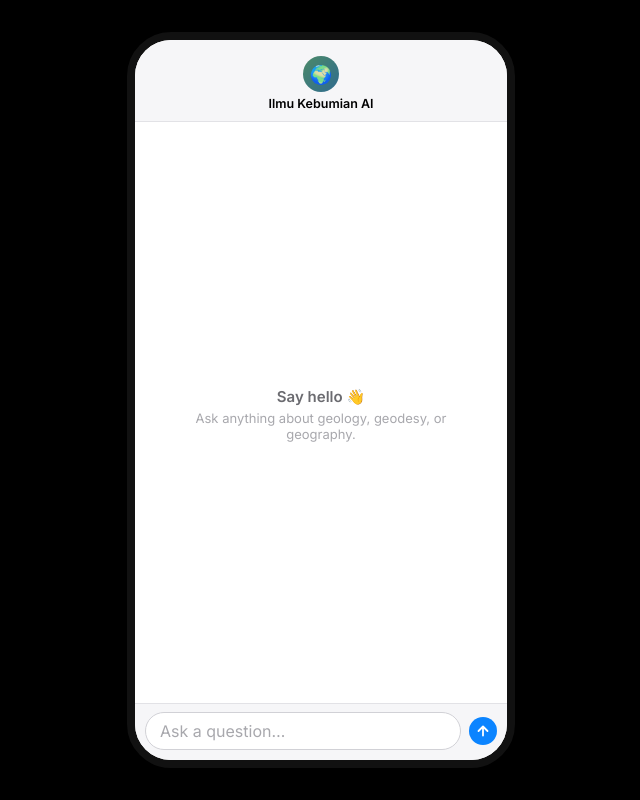
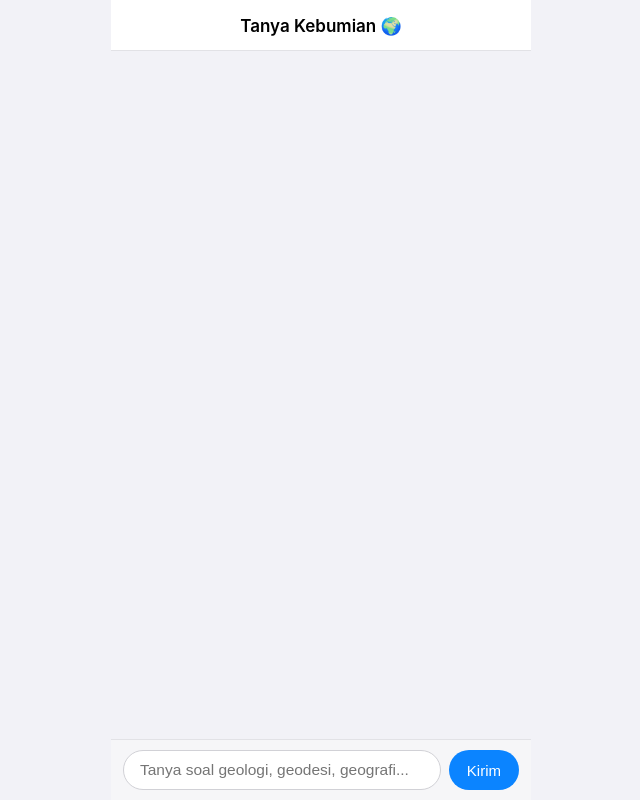
Before and after one commit to emeralda1221/uji-coba-app, a website: page index.html in a window 1280 px wide. Shown: the whole page, without its empty margins (319-959 px from the left). Drawn offline with Linux system fonts and the light colour scheme.

Commit message:
Update index.html

```diff
--- a/index.html
+++ b/index.html
@@ -1,344 +1,169 @@
-<!DOCTYPE html>
-<html lang="en">
+<!doctype html>
+<html lang="id">
   <head>
-<meta charset="UTF-8">
-<meta name="viewport" content="width=device-width, initial-scale=1.0">
-<title>Chat about Ilmu Kebumian</title>
-<link rel="preconnect" href="https://fonts.googleapis.com">
-<link rel="preconnect" href="https://fonts.gstatic.com" crossorigin>
-<link href="https://fonts.googleapis.com/css2?family=Inter:wght@400;500;600;700&display=swap" rel="stylesheet">
+    <meta charset="UTF-8" />
+    <meta name="viewport" content="width=device-width, initial-scale=1.0" />
+    <title>Chat tentang ilmu kebumian</title>
     <style>
-  :root{
-    --ios-blue:#0b84ff;
-    --bubble-grey:#e9e9eb;
-    --text-grey:#3c3c43;
-    --hairline:#e2e2e6;
-    --status-bg:#f6f6f8;
+      :root {
+        --ios-blue: #0b84ff;
+        --bubble-grey: #e9e9eb;
+        --bg: #f2f2f7;
       }
-
-  *{ box-sizing:border-box; -webkit-tap-highlight-color:transparent; }
-
-  html,body{ height:100%; }
-
-  body{
-    font-family:'Inter', -apple-system, BlinkMacSystemFont, sans-serif;
-    max-width:420px;
-    margin:0 auto;
-    background:#000;
-    display:flex;
-    align-items:center;
-    justify-content:center;
-    min-height:100vh;
-    padding:16px;
+      * {
+        box-sizing: border-box;
       }
-
-  /* ---- Phone frame ---- */
-  #phone{
-    width:100%;
-    max-width:390px;
-    aspect-ratio:390/844;
-    max-height:92vh;
-    background:#fff;
-    border-radius:44px;
-    border:8px solid #111;
-    box-shadow:0 20px 60px rgba(0,0,0,0.5);
-    overflow:hidden;
-    display:flex;
-    flex-direction:column;
-    position:relative;
+      body {
+        font-family: -apple-system, BlinkMacSystemFont, "Segoe UI", sans-serif;
+        max-width: 420px;
+        margin: 0 auto;
+        padding: 0;
+        background: var(--bg);
+        min-height: 100vh;
+        display: flex;
+        flex-direction: column;
       }
-
-  /* ---- Nav header ---- */
-  #chat-header{
-    background:var(--status-bg);
-    padding:16px 12px 10px;
-    display:flex;
-    align-items:center;
-    gap:6px;
-    flex-shrink:0;
-    border-bottom:1px solid var(--hairline);
+      h1 {
+        font-size: 17px;
+        font-weight: 600;
+        text-align: center;
+        background: #fff;
+        margin: 0;
+        padding: 16px 16px 14px;
+        border-bottom: 1px solid #e2e2e6;
+        position: sticky;
+        top: 0;
       }
-  #header-center{
-    flex:1;
-    display:flex;
-    flex-direction:column;
-    align-items:center;
-    gap:4px;
+      #chat-box {
+        display: flex;
+        flex-direction: column;
+        gap: 8px;
+        margin: 0;
+        padding: 16px;
+        min-height: 320px;
+        flex: 1;
       }
-  #avatar{
-    width:36px; height:36px;
-    border-radius:50%;
-    background:linear-gradient(135deg,#4c8a68,#2f6b8f);
-    display:flex; align-items:center; justify-content:center;
-    font-size:18px;
+      .bubble {
+        padding: 10px 14px;
+        border-radius: 20px;
+        max-width: 78%;
+        line-height: 1.4;
+        font-size: 15.5px;
+        word-wrap: break-word;
       }
-  #contact-name{
-    font-size:12.5px;
-    font-weight:600;
-    color:#000;
+      .user {
+        background: var(--ios-blue);
+        color: white;
+        align-self: flex-end;
+        border-bottom-right-radius: 5px;
       }
-
-  /* ---- Chat area ---- */
-  #chat-box{
-    flex:1;
-    overflow-y:auto;
-    padding:14px 12px 10px;
-    display:flex;
-    flex-direction:column;
-    gap:8px;
-    background:#fff;
+      .ai {
+        background: var(--bubble-grey);
+        color: #111;
+        align-self: flex-start;
+        border-bottom-left-radius: 5px;
       }
-  #chat-box::-webkit-scrollbar{ width:0; }
-
-  .day-label{
-    text-align:center;
-    font-size:11px;
-    color:#8e8e93;
-    margin:6px 0 10px;
+      #input-row {
+        display: flex;
+        gap: 8px;
+        padding: 10px 12px calc(10px + env(safe-area-inset-bottom, 10px));
+        background: #f6f6f8;
+        border-top: 1px solid #e2e2e6;
+        position: sticky;
+        bottom: 0;
       }
-
-  .row{ display:flex; flex-direction:column; max-width:78%; }
-  .row.user{ align-self:flex-end; align-items:flex-end; }
-  .row.ai{ align-self:flex-start; align-items:flex-start; }
-
-  .bubble{
-    padding:9px 14px;
-    line-height:1.35;
-    font-size:16px;
-    word-wrap:break-word;
-    border-radius:20px;
-    position:relative;
+      #question {
+        flex: 1;
+        padding: 10px 16px;
+        border-radius: 20px;
+        border: 1px solid #d1d1d6;
+        background: #fff;
+        font-size: 15.5px;
+        outline: none;
       }
-  .bubble strong{ font-weight:700; }
-  .bubble em{ font-style:italic; }
-  .bubble code{
-    font-family:ui-monospace, 'SF Mono', monospace;
-    font-size:0.85em;
-    background:rgba(0,0,0,0.08);
-    padding:1px 5px;
-    border-radius:5px;
+      #question:focus {
+        border-color: var(--ios-blue);
       }
-
-  .user .bubble{
-    background:var(--ios-blue);
-    color:#fff;
-    border-bottom-right-radius:5px;
+      #send-btn {
+        padding: 10px 18px;
+        border: none;
+        border-radius: 20px;
+        background: var(--ios-blue);
+        color: white;
+        font-size: 15px;
+        font-weight: 500;
+        cursor: pointer;
       }
-  .ai .bubble{
-    background:var(--bubble-grey);
-    color:#000;
-    border-bottom-left-radius:5px;
+      #send-btn:hover:not(:disabled) {
+        opacity: 0.9;
       }
-
-  .meta{
-    font-size:10.5px;
-    color:#8e8e93;
-    margin:3px 6px 0;
-  }
-
-  .dots{ display:inline-flex; gap:4px; align-items:center; height:16px; padding:2px 3px; }
-  .dots span{
-    width:6px; height:6px; border-radius:50%;
-    background:#9a9aa0;
-    animation:bounce 1.1s infinite ease-in-out;
-  }
-  .dots span:nth-child(2){ animation-delay:0.15s; }
-  .dots span:nth-child(3){ animation-delay:0.3s; }
-  @keyframes bounce{
-    0%,60%,100%{ transform:translateY(0); opacity:0.5; }
-    30%{ transform:translateY(-4px); opacity:1; }
-  }
-
-  .empty-hint{
-    margin:auto;
-    text-align:center;
-    padding:30px 20px;
-    color:#a8a8ad;
-    font-size:13px;
-  }
-  .empty-hint b{ display:block; color:#6b6b70; font-size:15px; font-weight:600; margin-bottom:4px; }
-
-  /* ---- Input bar ---- */
-  #input-bar{
-    flex-shrink:0;
-    background:var(--status-bg);
-    border-top:1px solid var(--hairline);
-    padding:8px 10px calc(10px + env(safe-area-inset-bottom, 10px));
-    display:flex;
-    align-items:center;
-    gap:8px;
-  }
-  .icon-btn{
-    width:30px; height:30px;
-    flex-shrink:0;
-    color:var(--ios-blue);
-    display:flex; align-items:center; justify-content:center;
-    background:none; border:none; cursor:pointer;
-    padding:0;
-  }
-  #input-pill{
-    flex:1;
-    display:flex;
-    align-items:center;
-    background:#fff;
-    border:1px solid #d1d1d6;
-    border-radius:20px;
-    padding:0 6px 0 14px;
-    min-height:36px;
-  }
-  #question{
-    flex:1;
-    border:none;
-    outline:none;
-    font-size:16px;
-    font-family:'Inter', sans-serif;
-    padding:8px 0;
-    background:transparent;
-    color:#000;
-  }
-  #question::placeholder{ color:#a8a8ad; }
-
-  #send-btn{
-    width:28px; height:28px;
-    flex-shrink:0;
-    border:none;
-    border-radius:50%;
-    background:var(--ios-blue);
-    color:#fff;
-    font-size:15px;
-    cursor:pointer;
-    display:flex;
-    align-items:center;
-    justify-content:center;
-    transition:transform .1s ease, background .15s ease;
-  }
-  #send-btn:disabled{ background:#c7c7cc; cursor:not-allowed; }
-  #send-btn:active:not(:disabled){ transform:scale(0.92); }
-  #send-btn:focus-visible, #question:focus-visible{ outline:2px solid var(--ios-blue); outline-offset:2px; }
-
-  @media (prefers-reduced-motion: reduce){
-    .dots span{ animation:none; opacity:1; }
+      #send-btn:disabled {
+        background: #c7c7cc;
+        cursor: not-allowed;
       }
     </style>
   </head>
   <body>
+    <h1>Tanya Kebumian 🌍</h1>
+    <div id="chat-box"></div>
 
-<div id="phone">
-
-  <div id="chat-header">
-    <div id="header-center">
-      <div id="avatar">🌍</div>
-      <div id="contact-name">Ilmu Kebumian AI</div>
-    </div>
-  </div>
-
-  <div id="chat-box">
-    <div class="empty-hint" id="empty-hint">
-      <b>Say hello 👋</b>
-      Ask anything about geology, geodesy, or geography.
-    </div>
-  </div>
-
-  <div id="input-bar">
-    <div id="input-pill">
-      <input id="question" type="text" placeholder="Ask a question…" autocomplete="off" />
-    </div>
-    <button id="send-btn" aria-label="Send">
-      <svg width="14" height="14" viewBox="0 0 14 14" fill="none"><path d="M7 11.5V2.5M7 2.5 2.5 7M7 2.5 11.5 7" stroke="white" stroke-width="1.8" stroke-linecap="round" stroke-linejoin="round"/></svg>
-    </button>
-  </div>
-
+    <div id="input-row">
+      <input
+        id="question"
+        type="text"
+        placeholder="Tanya soal geologi, geodesi, geografi..."
+      />
+      <button id="send-btn">Kirim</button>
     </div>
 
     <script>
-  const chatBox = document.getElementById('chat-box');
-  const questionInput = document.getElementById('question');
-  const sendBtn = document.getElementById('send-btn');
-  const emptyHint = document.getElementById('empty-hint');
+      const chatBox = document.getElementById("chat-box");
+      const questionInput = document.getElementById("question");
+      const sendBtn = document.getElementById("send-btn");
 
-  // Change this URL if your backend is hosted elsewhere
-  const BACKEND_URL = 'http://localhost:3000/api/chat';
+      // Ganti URL ini kalau backend-mu dihosting di tempat lain
+      const BACKEND_URL = "http://localhost:3000/api/chat";
 
-  // --- mini markdown renderer: escape first, then render **bold**, *italic*, `code` ---
-  function escapeHtml(str){
-    return str
-      .replace(/&/g, '&amp;')
-      .replace(/</g, '&lt;')
-      .replace(/>/g, '&gt;');
+      function addBubble(text, sender) {
+        const div = document.createElement("div");
+        div.className = "bubble " + sender;
+        div.textContent = text;
+        chatBox.appendChild(div);
+        window.scrollTo(0, document.body.scrollHeight);
       }
 
-  function renderMarkdownLite(text){
-    let safe = escapeHtml(text);
-    safe = safe.replace(/`([^`]+)`/g, '<code>$1</code>');
-    safe = safe.replace(/\*\*([^*]+)\*\*/g, '<strong>$1</strong>');
-    safe = safe.replace(/\*([^*]+)\*/g, '<em>$1</em>');
-    safe = safe.replace(/\n/g, '<br>');
-    return safe;
-  }
-
-  function addBubble(text, sender, opts = {}){
-    if (emptyHint) emptyHint.remove();
-
-    const row = document.createElement('div');
-    row.className = 'row ' + sender;
-
-    const bubble = document.createElement('div');
-    bubble.className = 'bubble';
-
-    if (opts.loading) {
-      bubble.innerHTML = '<span class="dots"><span></span><span></span><span></span></span>';
-    } else {
-      bubble.innerHTML = renderMarkdownLite(text);
-    }
-
-    row.appendChild(bubble);
-
-    if (!opts.loading && sender === 'user') {
-      const meta = document.createElement('div');
-      meta.className = 'meta';
-      meta.textContent = 'Delivered';
-      row.appendChild(meta);
-    }
-
-    chatBox.appendChild(row);
-    chatBox.scrollTop = chatBox.scrollHeight;
-    return row;
-  }
-
-  async function sendQuestion(){
+      async function sendQuestion() {
         const text = questionInput.value.trim();
         if (!text) return;
 
-    addBubble(text, 'user');
-    questionInput.value = '';
+        addBubble(text, "user");
+        questionInput.value = "";
         sendBtn.disabled = true;
-
-    const loadingRow = addBubble('', 'ai', { loading: true });
+        addBubble("...", "ai");
 
         try {
           const res = await fetch(BACKEND_URL, {
-        method: 'POST',
-        headers: { 'Content-Type': 'application/json' },
-        body: JSON.stringify({ question: text })
+            method: "POST",
+            headers: { "Content-Type": "application/json" },
+            body: JSON.stringify({ question: text }),
           });
           const data = await res.json();
 
-      loadingRow.remove();
-      addBubble(data.answer || 'Sorry, something went wrong.', 'ai');
+          // Hapus bubble "..." lalu tampilkan jawaban asli
+          chatBox.lastChild.remove();
+          addBubble(data.answer || "Maaf, ada error.", "ai");
         } catch (err) {
-      loadingRow.remove();
-      addBubble('Could not reach the server.', 'ai');
+          chatBox.lastChild.remove();
+          addBubble("Gagal menghubungi server.", "ai");
         }
 
         sendBtn.disabled = false;
-    questionInput.focus();
       }
 
-  sendBtn.addEventListener('click', sendQuestion);
-  questionInput.addEventListener('keydown', (e) => {
-    if (e.key === 'Enter') sendQuestion();
+      sendBtn.addEventListener("click", sendQuestion);
+      questionInput.addEventListener("keydown", (e) => {
+        if (e.key === "Enter") sendQuestion();
       });
     </script>
-
   </body>
 </html>
```
Lines whose indentation alone changed are shown as unchanged.
